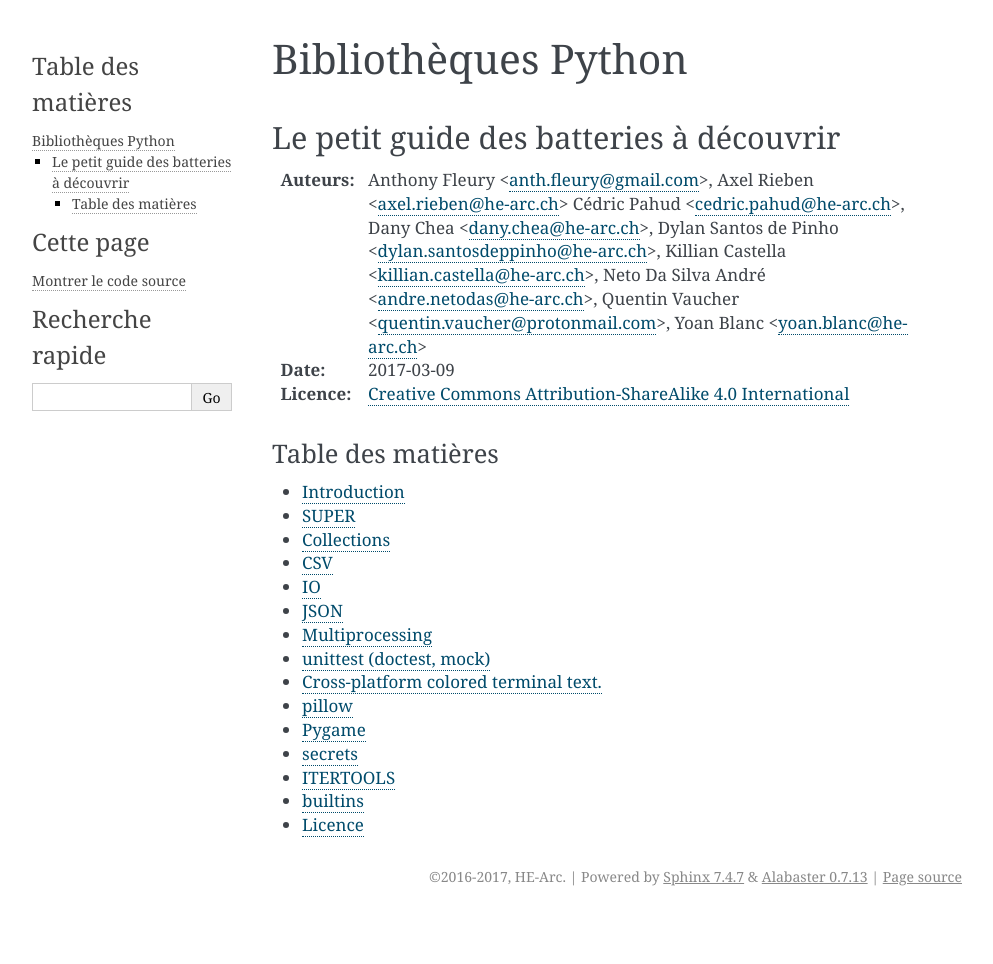
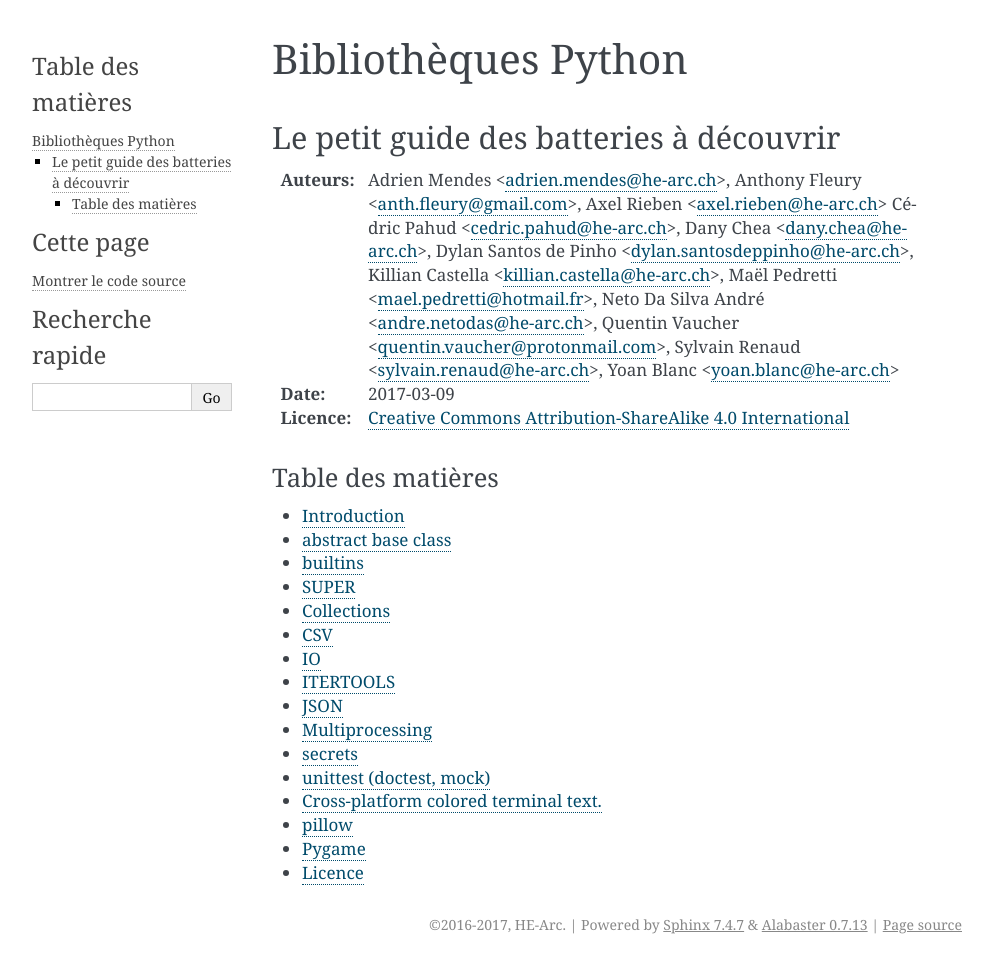
Before and after one commit to HE-Arc/livre-python, a Sphinx documentation site: the page built from source/index.rst, in a window 1280 px wide. Shown: the whole page, without its empty margins (148-1141 px from the left). Built offline with Sphinx 7.4.7, drawn with Linux system fonts in a browser that asks for light colours; before the commit the page ends 916 px from its top, so only the background shows below that.

Commit message:
Sujet abc par Sylvain Renaud

```diff
--- /dev/null
+++ b/source/abc/index.rst
@@ -0,0 +1,3 @@
+abstract base class
+===================
+Par Sylvain Renaud <sylvain.renaud@he-arc.ch>
--- a/source/index.rst
+++ b/source/index.rst
@@ -7,14 +7,17 @@
 ------------------------------------------
 
 :Auteurs:
+          Adrien Mendes <adrien.mendes@he-arc.ch>,
           Anthony Fleury <anth.fleury@gmail.com>,
           Axel Rieben <axel.rieben@he-arc.ch>
           Cédric Pahud <cedric.pahud@he-arc.ch>,
           Dany Chea <dany.chea@he-arc.ch>,
           Dylan Santos de Pinho <dylan.santosdeppinho@he-arc.ch>,
           Killian Castella <killian.castella@he-arc.ch>,
+          Maël Pedretti <mael.pedretti@hotmail.fr>,
           Neto Da Silva André <andre.netodas@he-arc.ch>,
           Quentin Vaucher <quentin.vaucher@protonmail.com>,
+          Sylvain Renaud <sylvain.renaud@he-arc.ch>,
           Yoan Blanc <yoan.blanc@he-arc.ch>
 :Date: 2017-03-09
 :Licence: `Creative Commons Attribution-ShareAlike 4.0 International
```
Also changed, not shown: other parts of source/index.rst (+4 -3 lines).
